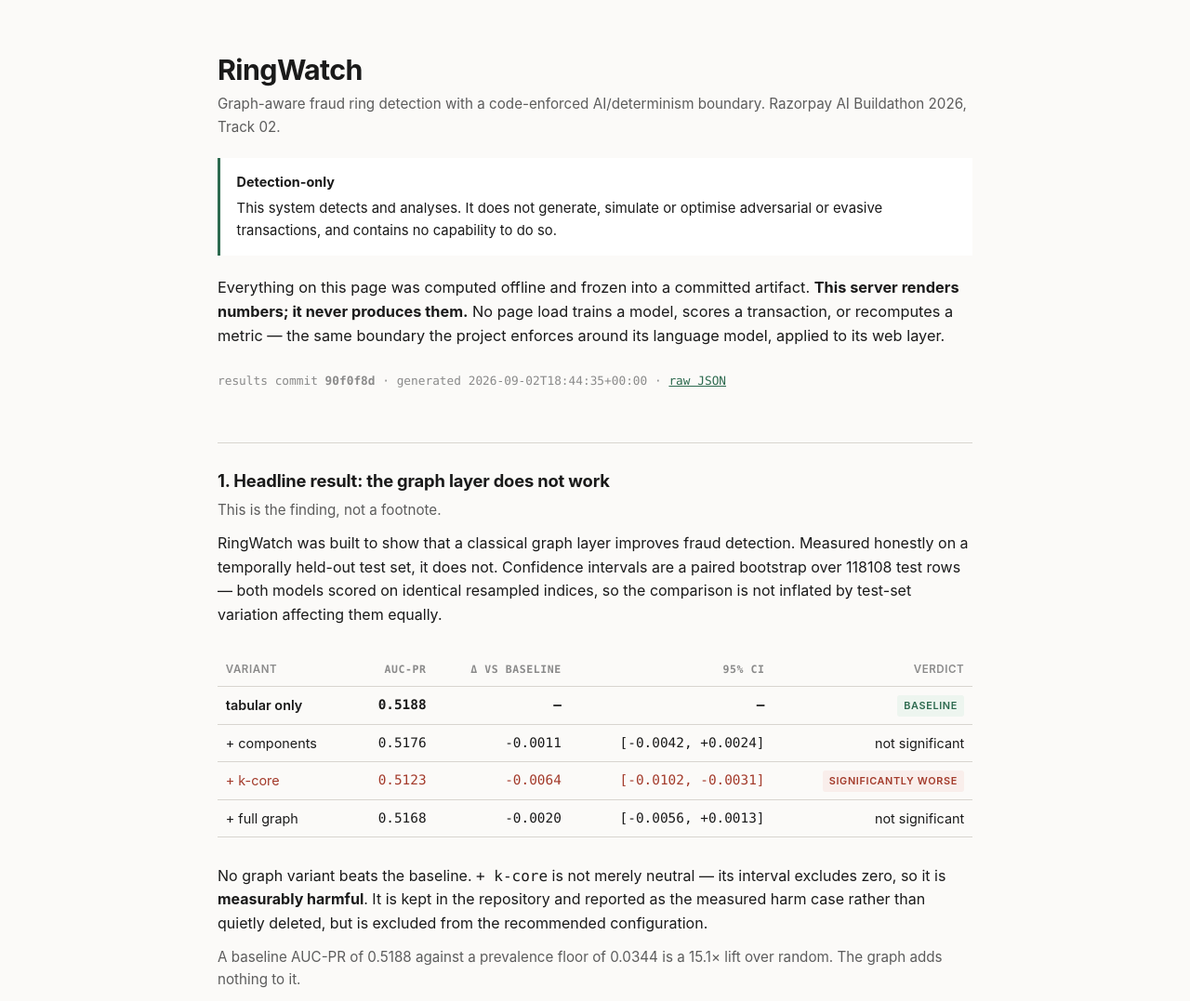
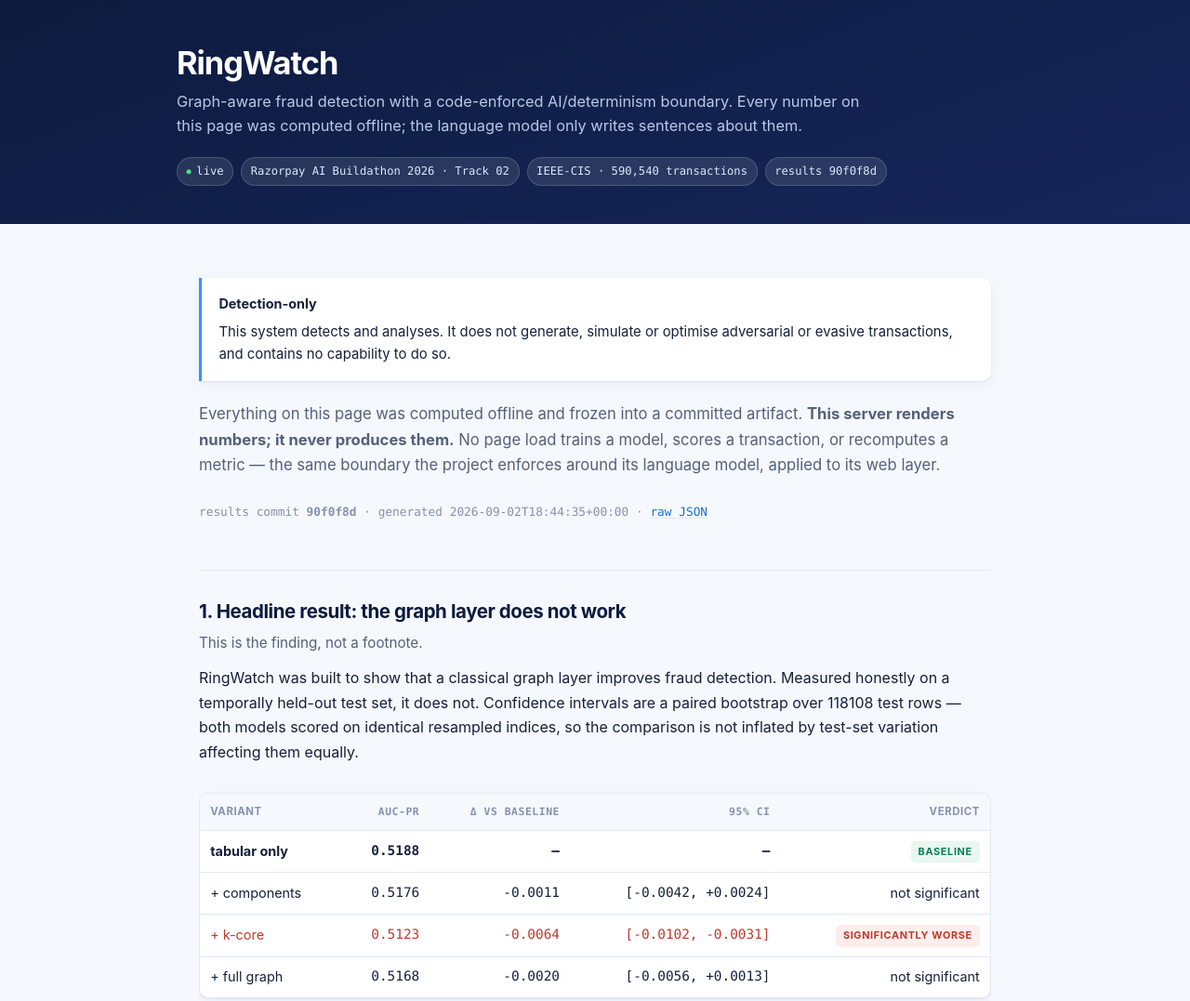
Before and after one commit to sakirr05/ringwatch, a FastAPI app: page / in a window 1280 px wide. Shown: the top 1077 px of the page at 93% size. Run offline with FastAPI, Linux system fonts and the light colour scheme; data that the repository does not hold is empty; some libraries are stand-ins or nearby versions.

Commit message:
Bootstrap VDR at the operating point; restyle the dashboard
VDR BOOTSTRAP -- closes the gap flagged last turn
Value-weighted AUC-PR is threshold-free and asks whether a model RANKS
high-value fraud better. The operational question is narrower: at the
threshold we would deploy, does it stop more of the money. VDR was reported
as a point estimate with no interval; now it has one.

No second bootstrap implementation. The existing one is refactored into a
metric-parameterised bootstrap_delta, and bootstrap_auc_pr_delta becomes a
thin caller -- every previously published interval is unchanged, verified
by the existing tests passing untouched.

  variant         VDR@cap    delta   95% CI               survives
  tabular only     0.3242        -   baseline
  + components     0.3233  -0.0009   [-0.0190, +0.0159]   no
  + k-core         0.3228  -0.0016   [-0.0198, +0.0153]   no
  + full graph     0.3329  +0.0088   [-0.0099, +0.0261]   no
  + centrality     0.3302  +0.0060   [-0.0117, +0.0255]   no

Nothing significant, corrected or uncorrected. At the shippable threshold
the graph layer stops the same share of fraud value as the baseline.

Thresholds are held fixed across resamples so the metric difference is
isolated -- which means these intervals EXCLUDE threshold-selection
uncertainty and are narrower than a deployment would face. Stated in the
README rather than buried.

An earlier draft inferred which model a resample belonged to from call
order, which would have broken silently if the caller reordered. Thresholds
are now passed explicitly via a baseline_metric parameter.

DASHBOARD RESTYLE
Navy/blue/white palette in Razorpay's own visual language, since this is a
submission to them: gradient masthead, card surfaces with soft shadows,
rounded tables with hover states, blue accents on the graph nodes and
traced prose. Palette and layout only -- no logo, no marks, no claim of
affiliation. Dark mode preserved throughout. No new dependency and no build
step; still one Jinja2 template.

285 tests, up from 282.

```diff
--- a/app/templates/dashboard.html
+++ b/app/templates/dashboard.html
@@ -5,141 +5,184 @@
 <meta name="viewport" content="width=device-width, initial-scale=1">
 <title>RingWatch — graph-aware fraud ring detection</title>
 <style>
+/* Palette follows Razorpay's own product surfaces -- deep navy, a bright blue accent, and
+   near-white grounds. This is a submission for their buildathon, so it reads in their
+   visual language. No logo, no marks, no claim of affiliation. */
 :root {
-  --ink: #1a1a1a;
-  --muted: #5c5c5c;
-  --faint: #8a8a8a;
-  --rule: #d8d5cf;
-  --bg: #fbfaf8;
+  --navy: #0d1b3e;
+  --navy-2: #16265a;
+  --accent: #3395ff;
+  --accent-2: #1f6fd6;
+  --accent-bg: #eaf3ff;
+  --ink: #16203a;
+  --muted: #55607a;
+  --faint: #8792ab;
+  --rule: #e2e9f4;
+  --bg: #f5f8fd;
   --panel: #ffffff;
-  --det: #2d6a4f;       /* deterministic / core */
-  --det-bg: #edf5ef;
-  --ai: #3d5a99;        /* narrative / LLM */
-  --ai-bg: #eef1f9;
-  --warn: #a33a2a;
-  --warn-bg: #f9eeeb;
+  --det: #0a7d55;
+  --det-bg: #e8f7f0;
+  --ai: #3d5a99;
+  --ai-bg: #eef2fb;
+  --warn: #c0392b;
+  --warn-bg: #fdeeec;
+  --shadow: 0 1px 2px rgba(13,27,62,.06), 0 4px 16px rgba(13,27,62,.05);
+  --radius: 10px;
 }
 @media (prefers-color-scheme: dark) {
   :root {
-    --ink: #e8e6e2; --muted: #a8a49e; --faint: #7d7a75; --rule: #35322e;
-    --bg: #16150f; --panel: #1d1c17;
-    --det: #7fc79b; --det-bg: #1b2b22;
-    --ai: #9db2e0; --ai-bg: #1a2030;
-    --warn: #e08d7c; --warn-bg: #2e1e1a;
+    --navy: #070d1f; --navy-2: #0e1730;
+    --accent: #5aa9ff; --accent-2: #7cbcff; --accent-bg: #14203a;
+    --ink: #e6ebf5; --muted: #9aa6bf; --faint: #6f7b95; --rule: #1e2942;
+    --bg: #0a1122; --panel: #111a2f;
+    --det: #4ecb95; --det-bg: #10281f;
+    --ai: #93aee4; --ai-bg: #141d33;
+    --warn: #f08a7c; --warn-bg: #2c1714;
+    --shadow: 0 1px 2px rgba(0,0,0,.3), 0 4px 18px rgba(0,0,0,.25);
   }
 }
 * { box-sizing: border-box; }
 body {
   margin: 0; background: var(--bg); color: var(--ink);
-  font: 16px/1.6 -apple-system, BlinkMacSystemFont, "Segoe UI", Inter, Roboto, sans-serif;
+  font: 16px/1.65 -apple-system, BlinkMacSystemFont, "Segoe UI", Inter, Roboto, sans-serif;
   -webkit-font-smoothing: antialiased;
 }
-.wrap { max-width: 860px; margin: 0 auto; padding: 3.5rem 1.5rem 6rem; }
-h1 { font-size: 1.9rem; line-height: 1.25; margin: 0 0 .4rem; letter-spacing: -.02em; }
+
+/* ---- masthead ---- */
+.masthead { background: linear-gradient(160deg, var(--navy) 0%, var(--navy-2) 100%);
+  color: #fff; padding: 3rem 1.5rem 2.6rem; }
+.masthead .inner { max-width: 900px; margin: 0 auto; }
+.masthead h1 { font-size: 2.15rem; line-height: 1.15; margin: 0 0 .5rem;
+  letter-spacing: -.03em; color: #fff; }
+.masthead .tagline { color: #b9c9e8; font-size: 1.02rem; margin: 0 0 1.2rem; max-width: 46rem; }
+.masthead .chips { display: flex; gap: .5rem; flex-wrap: wrap; }
+.chip { background: rgba(255,255,255,.1); border: 1px solid rgba(255,255,255,.16);
+  color: #dce7fa; font-size: .76rem; padding: .28rem .6rem; border-radius: 999px;
+  font-family: ui-monospace, SFMono-Regular, Menlo, monospace; }
+.chip.live::before { content: "●"; color: #4ade80; margin-right: .35rem; font-size: .7em;
+  vertical-align: 1px; }
+
+.wrap { max-width: 900px; margin: 0 auto; padding: 2.2rem 1.5rem 6rem; }
 h2 {
-  font-size: 1.15rem; margin: 3.5rem 0 .3rem; letter-spacing: -.01em;
-  padding-top: 1.6rem; border-top: 1px solid var(--rule);
+  font-size: 1.28rem; margin: 3.2rem 0 .3rem; letter-spacing: -.02em;
+  padding-top: 1.7rem; border-top: 1px solid var(--rule); color: var(--navy);
 }
-h3 { font-size: .95rem; margin: 1.8rem 0 .5rem; }
-p { margin: .7rem 0; }
+@media (prefers-color-scheme: dark) { h2 { color: var(--ink); } }
+h3, h4 { font-size: .95rem; margin: 1.6rem 0 .5rem; }
+p { margin: .75rem 0; }
 .sub { color: var(--muted); font-size: .95rem; margin-top: 0; }
-.lede { font-size: 1.02rem; }
-code, .mono { font-family: ui-monospace, SFMono-Regular, Menlo, Consolas, monospace; }
-a { color: var(--det); }
+.lede { font-size: 1.04rem; color: var(--muted); }
+code, .mono { font-family: ui-monospace, SFMono-Regular, Menlo, Consolas, monospace;
+  font-size: .9em; background: var(--accent-bg); padding: .1em .35em; border-radius: 4px;
+  color: var(--accent-2); }
+a { color: var(--accent-2); text-decoration-color: var(--rule); text-underline-offset: 2px; }
+a:hover { text-decoration-color: var(--accent); }
 
-.meta {
-  font-size: .8rem; color: var(--faint); margin-top: 1.6rem;
-  font-family: ui-monospace, SFMono-Regular, Menlo, Consolas, monospace;
-}
-.tag {
-  display: inline-block; font-size: .68rem; letter-spacing: .06em; text-transform: uppercase;
-  padding: .16rem .45rem; border-radius: 3px; font-weight: 600; vertical-align: 1px;
-}
+.meta { font-size: .8rem; color: var(--faint); margin-top: 1.6rem;
+  font-family: ui-monospace, SFMono-Regular, Menlo, Consolas, monospace; }
+.tag { display: inline-block; font-size: .68rem; letter-spacing: .06em;
+  text-transform: uppercase; padding: .18rem .5rem; border-radius: 5px;
+  font-weight: 650; vertical-align: 1px; }
 .tag-det { background: var(--det-bg); color: var(--det); }
 .tag-ai  { background: var(--ai-bg);  color: var(--ai); }
 .tag-warn{ background: var(--warn-bg);color: var(--warn); }
 
-table { width: 100%; border-collapse: collapse; margin: 1.1rem 0; font-size: .9rem; }
-th, td { text-align: right; padding: .5rem .55rem; border-bottom: 1px solid var(--rule); }
+table { width: 100%; border-collapse: separate; border-spacing: 0; margin: 1.2rem 0;
+  font-size: .9rem; background: var(--panel); border: 1px solid var(--rule);
+  border-radius: var(--radius); overflow: hidden; box-shadow: var(--shadow); }
+th, td { text-align: right; padding: .62rem .7rem; border-bottom: 1px solid var(--rule); }
 th:first-child, td:first-child { text-align: left; }
-thead th {
-  font-size: .72rem; text-transform: uppercase; letter-spacing: .05em;
-  color: var(--faint); font-weight: 600; border-bottom: 1.5px solid var(--rule);
-}
+tbody tr:last-child td { border-bottom: none; }
+tbody tr:hover td { background: var(--accent-bg); }
+thead th { font-size: .71rem; text-transform: uppercase; letter-spacing: .05em;
+  color: var(--faint); font-weight: 650; background: var(--bg); }
 td.num, th.num { font-family: ui-monospace, SFMono-Regular, Menlo, Consolas, monospace; }
-tr.is-baseline td { font-weight: 600; }
+tr.is-baseline td { font-weight: 650; }
 tr.is-worse td { color: var(--warn); }
 
-.callout {
-  border-left: 3px solid var(--det); background: var(--panel);
-  padding: .9rem 1.1rem; margin: 1.3rem 0; font-size: .93rem;
-}
+.callout { border-left: 3px solid var(--accent); background: var(--panel);
+  padding: 1rem 1.15rem; margin: 1.4rem 0; font-size: .93rem;
+  border-radius: 0 var(--radius) var(--radius) 0; box-shadow: var(--shadow); }
 .callout-warn { border-left-color: var(--warn); }
-.callout h4 { margin: 0 0 .35rem; font-size: .9rem; }
+.callout h4 { margin: 0 0 .4rem; font-size: .9rem; }
 
-.cols { display: grid; grid-template-columns: 1fr 1fr; gap: 1.1rem; margin: 1.2rem 0; }
+.cols { display: grid; grid-template-columns: 1fr 1fr; gap: 1.1rem; margin: 1.3rem 0; }
 @media (max-width: 640px) { .cols { grid-template-columns: 1fr; } }
-.panel { background: var(--panel); border: 1px solid var(--rule); padding: 1rem 1.1rem; }
-.panel h4 { margin: 0 0 .2rem; font-size: .82rem; text-transform: uppercase;
-  letter-spacing: .05em; color: var(--faint); }
-.big { font-size: 1.75rem; font-weight: 600; letter-spacing: -.02em; line-height: 1.15;
-  font-family: ui-monospace, SFMono-Regular, Menlo, Consolas, monospace; }
-.big small { font-size: .8rem; font-weight: 400; color: var(--muted); letter-spacing: 0; }
+.panel { background: var(--panel); border: 1px solid var(--rule); padding: 1.1rem 1.2rem;
+  border-radius: var(--radius); box-shadow: var(--shadow); }
+.panel h4 { margin: 0 0 .35rem; font-size: .74rem; text-transform: uppercase;
+  letter-spacing: .06em; color: var(--faint); font-weight: 650; }
+.big { font-size: 1.95rem; font-weight: 650; letter-spacing: -.03em; line-height: 1.1;
+  color: var(--navy); font-family: ui-monospace, SFMono-Regular, Menlo, monospace; }
+@media (prefers-color-scheme: dark) { .big { color: var(--ink); } }
+.big small { font-size: .78rem; font-weight: 400; color: var(--muted); letter-spacing: 0;
+  font-family: inherit; }
 
-figure { margin: 1.3rem 0; }
-figure img { width: 100%; border: 1px solid var(--rule); background: #fff; }
-figcaption { font-size: .82rem; color: var(--muted); margin-top: .5rem; }
+figure { margin: 1.4rem 0; }
+figure img { width: 100%; border: 1px solid var(--rule); background: #fff;
+  border-radius: var(--radius); box-shadow: var(--shadow); }
+figcaption { font-size: .84rem; color: var(--muted); margin-top: .6rem; }
 
-.cluster { border: 1px solid var(--rule); background: var(--panel); margin: .9rem 0; }
-.cluster > summary {
-  cursor: pointer; padding: .7rem .9rem; font-size: .9rem;
-  display: flex; gap: .6rem; align-items: baseline; flex-wrap: wrap;
-}
+.cluster { border: 1px solid var(--rule); background: var(--panel); margin: .7rem 0;
+  border-radius: var(--radius); box-shadow: var(--shadow); overflow: hidden; }
+.cluster > summary { cursor: pointer; padding: .78rem .95rem; font-size: .9rem;
+  display: flex; gap: .6rem; align-items: baseline; flex-wrap: wrap; }
 .cluster > summary::-webkit-details-marker { display: none; }
-.cluster > summary:hover { background: var(--det-bg); }
-.cluster .cid { font-weight: 600; font-family: ui-monospace, monospace; }
+.cluster > summary:hover { background: var(--accent-bg); }
+.cluster[open] > summary { border-bottom: 1px solid var(--rule); }
+.cluster .cid { font-weight: 650; font-family: ui-monospace, monospace; color: var(--accent-2); }
 .cluster .gist { color: var(--muted); font-size: .85rem; }
-.cbody { padding: 0 .9rem 1rem; }
-.prov {
-  border-left: 3px solid var(--det); background: var(--det-bg);
-  padding: .55rem .8rem; margin: .7rem 0; font-size: .85rem;
-}
+.cbody { padding: .3rem .95rem 1rem; }
+.prov { border-left: 3px solid var(--det); background: var(--det-bg);
+  padding: .6rem .85rem; margin: .75rem 0; font-size: .86rem; border-radius: 0 6px 6px 0; }
 .prov.ai { border-left-color: var(--ai); background: var(--ai-bg); }
-.prov dl { margin: .4rem 0 0; display: grid; grid-template-columns: auto 1fr;
-  gap: .15rem .8rem; font-size: .84rem; }
+.prov dl { margin: .45rem 0 0; display: grid; grid-template-columns: auto 1fr;
+  gap: .18rem .9rem; font-size: .84rem; }
 .prov dt { color: var(--muted); }
 .prov dd { margin: 0; font-family: ui-monospace, monospace; }
 .overflow { overflow-x: auto; }
 
 /* ---- cluster subgraph + prose provenance ---- */
-.graphwrap { display: grid; grid-template-columns: 200px 1fr; gap: 1rem;
-  align-items: center; margin: .8rem 0; }
+.graphwrap { display: grid; grid-template-columns: 200px 1fr; gap: 1.1rem;
+  align-items: center; margin: .85rem 0; }
 @media (max-width: 600px) { .graphwrap { grid-template-columns: 1fr; } }
-.cgraph { width: 200px; height: 200px; display: block;
-  background: var(--det-bg); border: 1px solid var(--rule); border-radius: 3px; }
-.gcap { margin: 0; font-size: .8rem; }
+.cgraph { width: 200px; height: 200px; display: block; background: var(--bg);
+  border: 1px solid var(--rule); border-radius: var(--radius); }
+.gcap { margin: 0; font-size: .82rem; }
 .ge { stroke: var(--rule); stroke-width: .5; transition: stroke .12s, stroke-width .12s; }
-.gn { transition: fill .12s, r .12s, stroke-width .12s; cursor: default; }
-.gn-entity { fill: var(--det); }
+.gn { transition: fill .12s, r .12s; cursor: default; }
+.gn-entity { fill: var(--accent); }
 .gn-attr   { fill: var(--faint); }
-.cgraph.lit .gn:not(.hit) { opacity: .22; }
-.cgraph.lit .ge:not(.hit) { opacity: .15; }
+.cgraph.lit .gn:not(.hit) { opacity: .2; }
+.cgraph.lit .ge:not(.hit) { opacity: .12; }
 .gn.hit { fill: var(--warn); }
 circle.gn.hit { r: 4.6; }
-.ge.hit { stroke: var(--warn); stroke-width: 1.1; }
+.ge.hit { stroke: var(--warn); stroke-width: 1.2; }
 
-.tr { border-bottom: 1.5px dotted var(--det); cursor: help;
-  background: var(--det-bg); border-radius: 2px; padding: 0 1px; }
+.tr { border-bottom: 1.5px dotted var(--accent); cursor: help; background: var(--accent-bg);
+  border-radius: 3px; padding: 0 2px; }
 .tr:hover, .tr.on { background: var(--warn-bg); border-bottom-color: var(--warn);
   color: var(--warn); }
 </style>
 </head>
 <body>
+
+<header class="masthead">
+  <div class="inner">
+    <h1>RingWatch</h1>
+    <p class="tagline">Graph-aware fraud detection with a code-enforced AI/determinism
+    boundary. Every number on this page was computed offline; the language model only
+    writes sentences about them.</p>
+    <div class="chips">
+      <span class="chip live">live</span>
+      <span class="chip">Razorpay AI Buildathon 2026 &middot; Track 02</span>
+      <span class="chip">IEEE-CIS &middot; 590,540 transactions</span>
+      <span class="chip">results {{ r.meta.git_commit }}</span>
+    </div>
+  </div>
+</header>
+
 <div class="wrap">
-
-  <h1>RingWatch</h1>
-  <p class="sub">Graph-aware fraud ring detection with a code-enforced AI/determinism
-  boundary. Razorpay AI Buildathon 2026, Track 02.</p>
 
   <div class="callout">
     <h4>Detection-only</h4>
```
Also changed, not shown: core/evaluate.py (+75 -32 lines), core/value_metrics.py (+62 -0 lines), run.py (+32 -0 lines), tests/test_value_metrics.py (+102 -0 lines), README.md.
